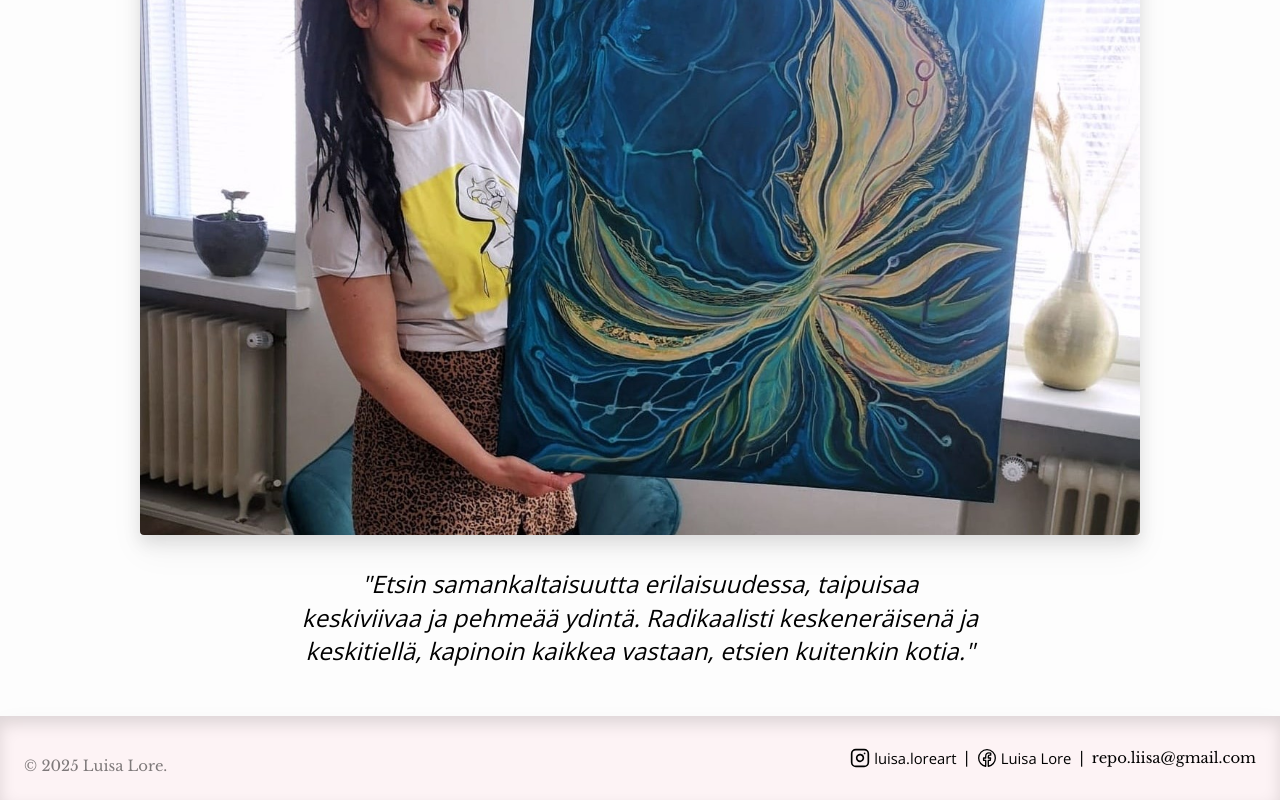
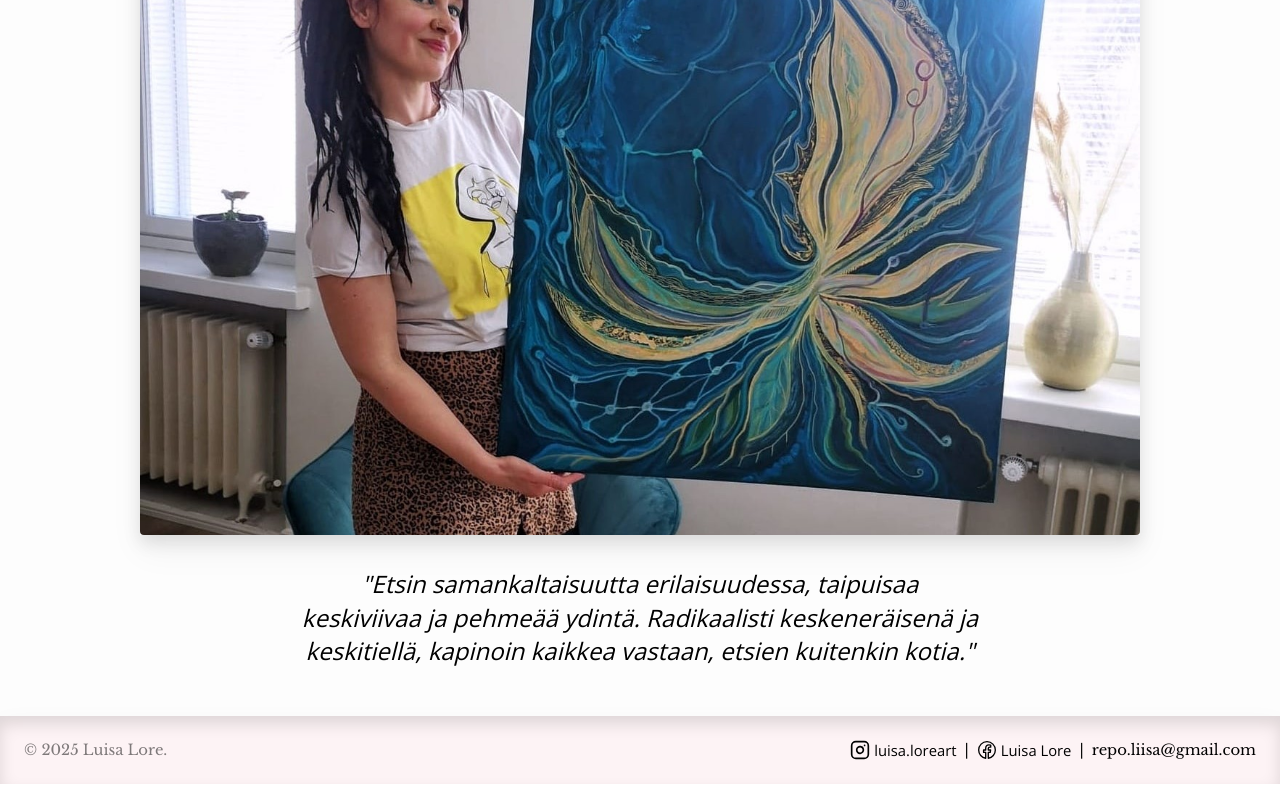
Before and after one commit to reijjo/portfolios, a Next.js app in the folder nextjsliisa/: page / in a window 1280 px wide. Shown: the part 457-1257 px from the top of the page. Built offline with nearby package versions, Linux system fonts and the light colour scheme; a web font is replaced by a local one.

Commit message:
fixed footer

```diff
--- a/nextjsliisa/src/components/layout/footer/Footer.css
+++ b/nextjsliisa/src/components/layout/footer/Footer.css
@@ -63,7 +63,6 @@ footer {
 }
 
 .footer-copy {
-  padding-top: 1rem;
   width: 100%;
   color: rgba(0 0 0 / 50%);
 
@@ -72,6 +71,7 @@ footer {
     border-top: 1px solid rgba(0 0 0 / 25%);
     text-align: center;
     margin-top: 1rem;
+    padding-top: 1rem;
   }
 }
 
```
